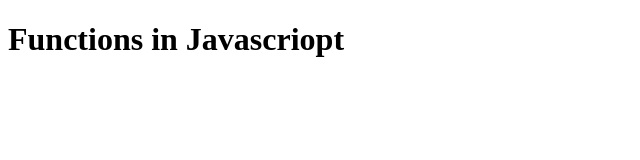
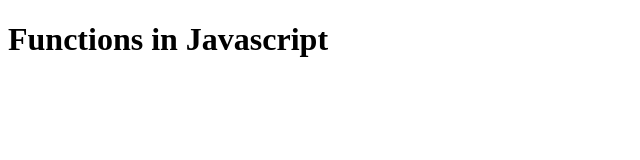
Before and after one commit to Jorge-Cano/functions-tutorial-JS, a plain HTML site: page ReLearn/index.html in a window 1280 px wide. Shown: the full height of the page, 0-640 px from the left. Drawn offline with Linux system fonts and the light colour scheme.

Commit message:
fix mispelling

```diff
--- a/ReLearn/index.html
+++ b/ReLearn/index.html
@@ -5,7 +5,7 @@
     <title>Javascript Functions</title>
   </head>
   <body>
-    <h1>Functions in Javascriopt</h1>
+    <h1>Functions in Javascript</h1>
     <script src="script.js"></script>
   </body>
 </html>
```
